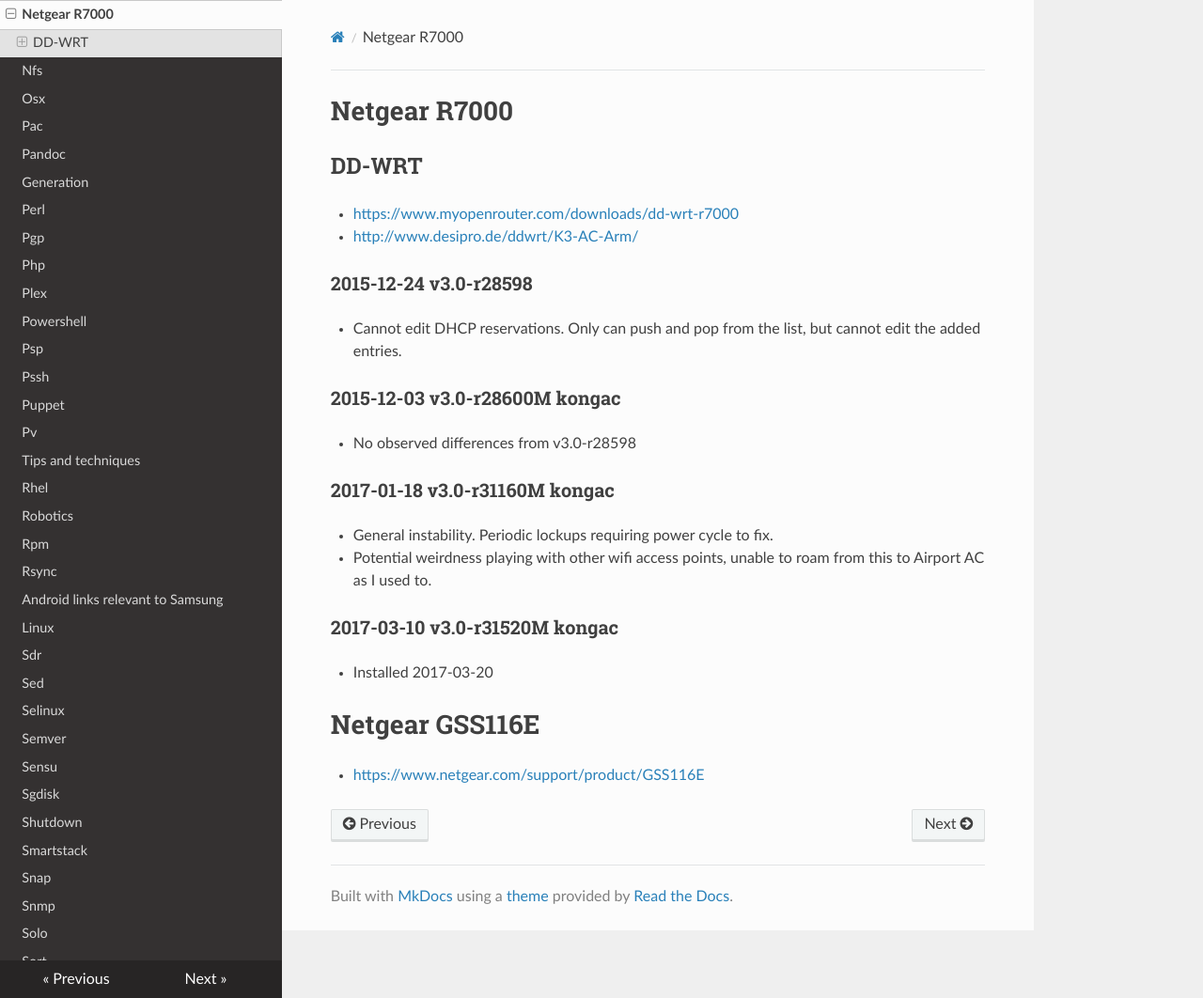
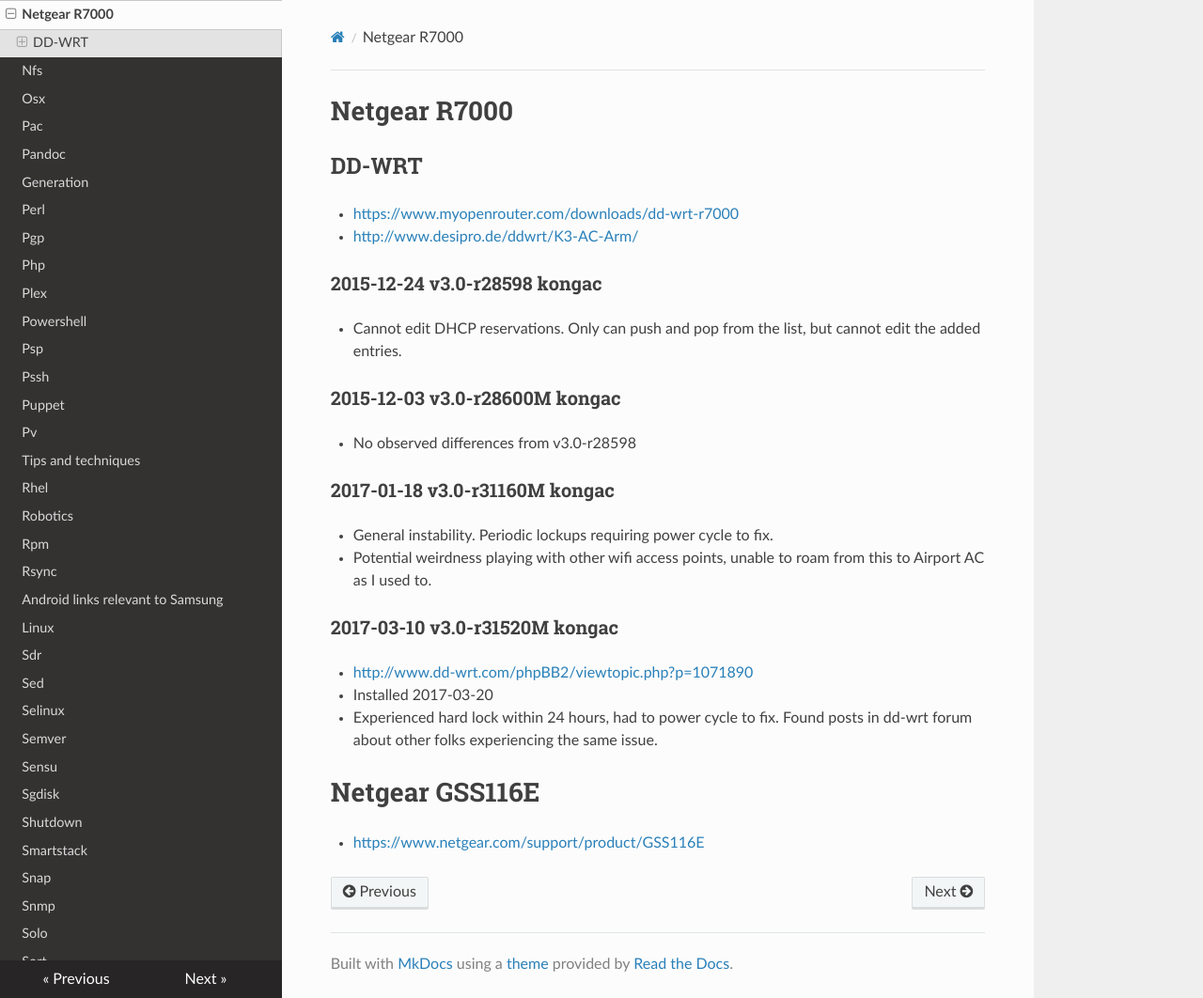
Before and after one commit to lando-cal/tech-notes, an MkDocs documentation site: the page built from docs/netgear.md, in a window 1280 px wide and 1062 px high. Shown: the whole window at 94% size. Built offline with MkDocs 1.6.1, drawn with Linux system fonts in a browser that asks for light colours; nearby versions of some CDN libraries.

Commit message:
Info, link

```diff
--- a/docs/netgear.md
+++ b/docs/netgear.md
@@ -5,7 +5,7 @@
 - <https://www.myopenrouter.com/downloads/dd-wrt-r7000>
 - <http://www.desipro.de/ddwrt/K3-AC-Arm/>
 
-### 2015-12-24 v3.0-r28598
+### 2015-12-24 v3.0-r28598 kongac
 
 - Cannot edit DHCP reservations. Only can push and pop from the list, but cannot edit the added entries.
 
@@ -20,7 +20,9 @@
 
 ### 2017-03-10 v3.0-r31520M kongac
 
+- <http://www.dd-wrt.com/phpBB2/viewtopic.php?p=1071890>
 - Installed 2017-03-20
+- Experienced hard lock within 24 hours, had to power cycle to fix. Found posts in dd-wrt forum about other folks experiencing the same issue.
 
 # Netgear GSS116E
 
```
